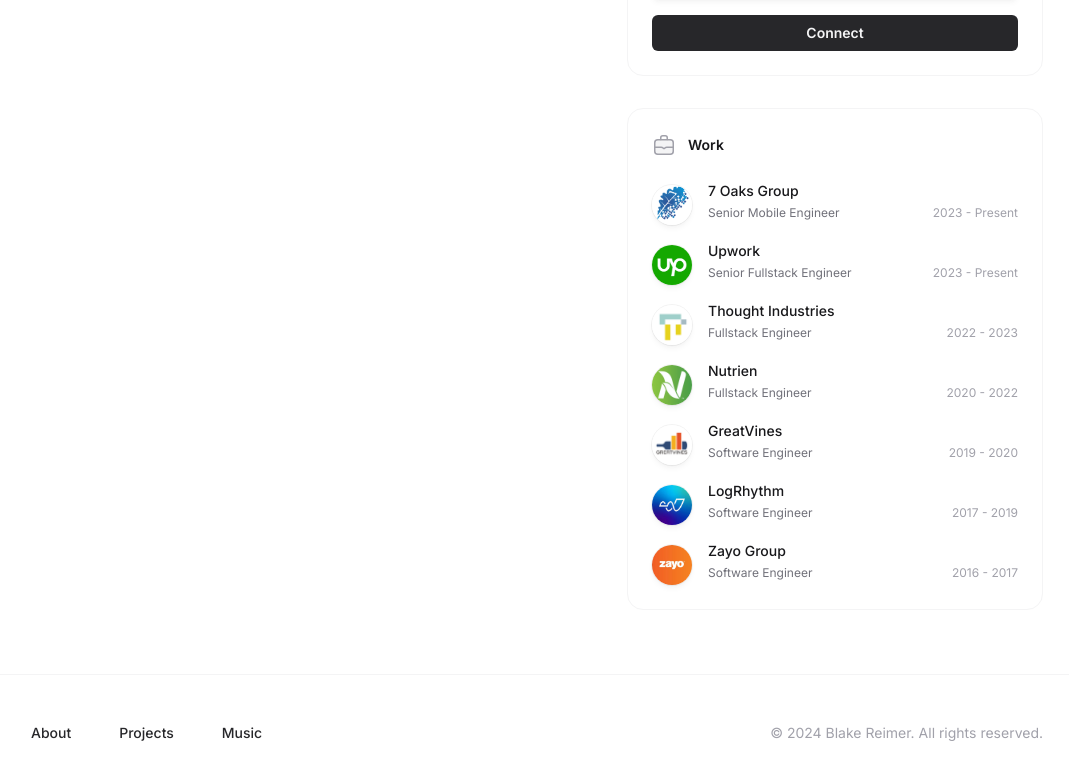
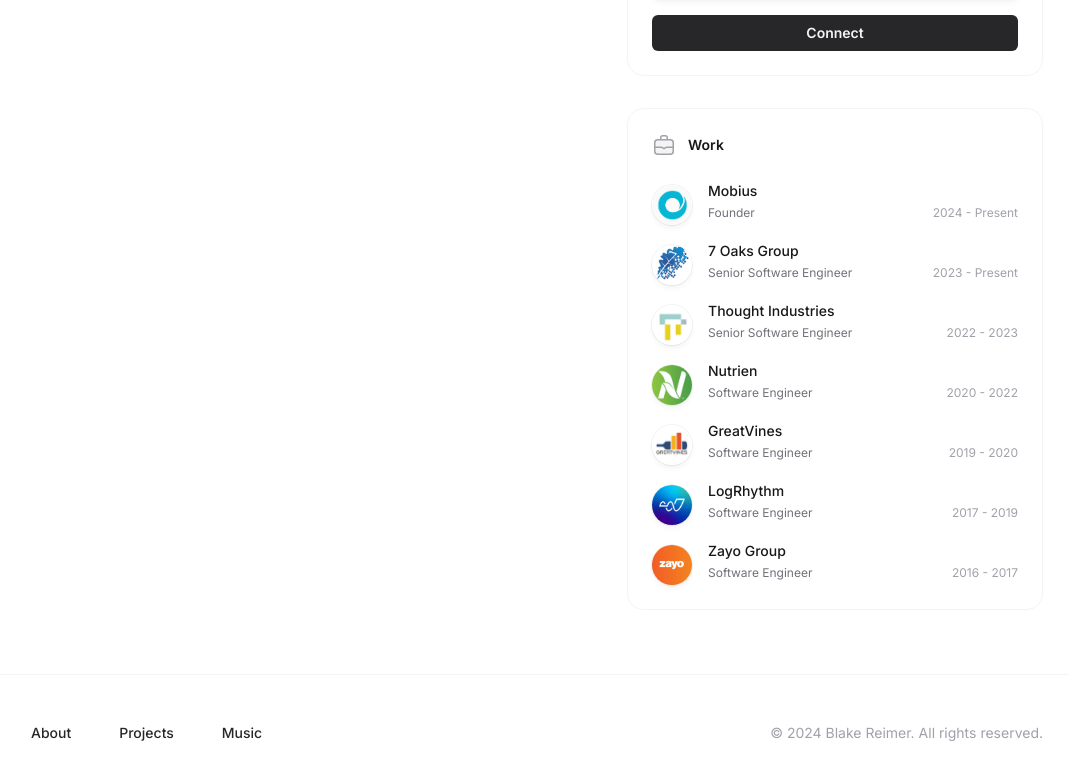
Before and after one commit to ApolloEagle/personal-site, a Next.js app: page / in a window 1280 px wide. Shown: the part 1214-1993 px from the top of the page, without its empty margins (109-1178 px from the left). Built offline with nearby package versions, Linux system fonts and the light colour scheme.

Commit message:
update resume

```diff
--- a/app/components/work-list.tsx
+++ b/app/components/work-list.tsx
@@ -13,57 +13,50 @@
 const WorkList = () => {
   const logoSize = 40;
   const jobs: Job[] = [
-    // {
-    //   id: 0,
-    //   icon: <WorkLogo src="/mobius.png" size={logoSize} />,
-    //   company: "Mobius",
-    //   position: "CEO & Founder",
-    //   dates: "2024 - Present",
-    // },
+    {
+      id: 0,
+      icon: <WorkLogo src="/mobius.png" size={logoSize} />,
+      company: "Mobius",
+      position: "Founder",
+      dates: "2024 - Present",
+    },
     {
       id: 1,
       icon: <WorkLogo src="/7oaksgroup.png" size={logoSize} />,
       company: "7 Oaks Group",
-      position: "Senior Mobile Engineer",
+      position: "Senior Software Engineer",
       dates: "2023 - Present",
     },
     {
       id: 2,
-      icon: <WorkLogo src="/upwork.png" size={logoSize} />,
-      company: "Upwork",
-      position: "Senior Fullstack Engineer",
-      dates: "2023 - Present",
+      icon: <WorkLogo src="/thought-industries.png" size={logoSize} />,
+      company: "Thought Industries",
+      position: "Senior Software Engineer",
+      dates: "2022 - 2023",
     },
     {
       id: 3,
-      icon: <WorkLogo src="/thought-industries.png" size={logoSize} />,
-      company: "Thought Industries",
-      position: "Fullstack Engineer",
-      dates: "2022 - 2023",
+      icon: <WorkLogo src="/nutrien.jpg" size={logoSize} />,
+      company: "Nutrien",
+      position: "Software Engineer",
+      dates: "2020 - 2022",
     },
     {
       id: 4,
-      icon: <WorkLogo src="/nutrien.jpg" size={logoSize} />,
-      company: "Nutrien",
-      position: "Fullstack Engineer",
-      dates: "2020 - 2022",
-    },
-    {
-      id: 5,
       icon: <WorkLogo src="/greatvines.png" size={logoSize} />,
       company: "GreatVines",
       position: "Software Engineer",
       dates: "2019 - 2020",
     },
     {
-      id: 6,
+      id: 5,
       icon: <WorkLogo src="/logrhythm.jpeg" size={logoSize} />,
       company: "LogRhythm",
       position: "Software Engineer",
       dates: "2017 - 2019",
     },
     {
-      id: 7,
+      id: 6,
       icon: <WorkLogo src="/zayo.jpeg" size={logoSize} />,
       company: "Zayo Group",
       position: "Software Engineer",
```
